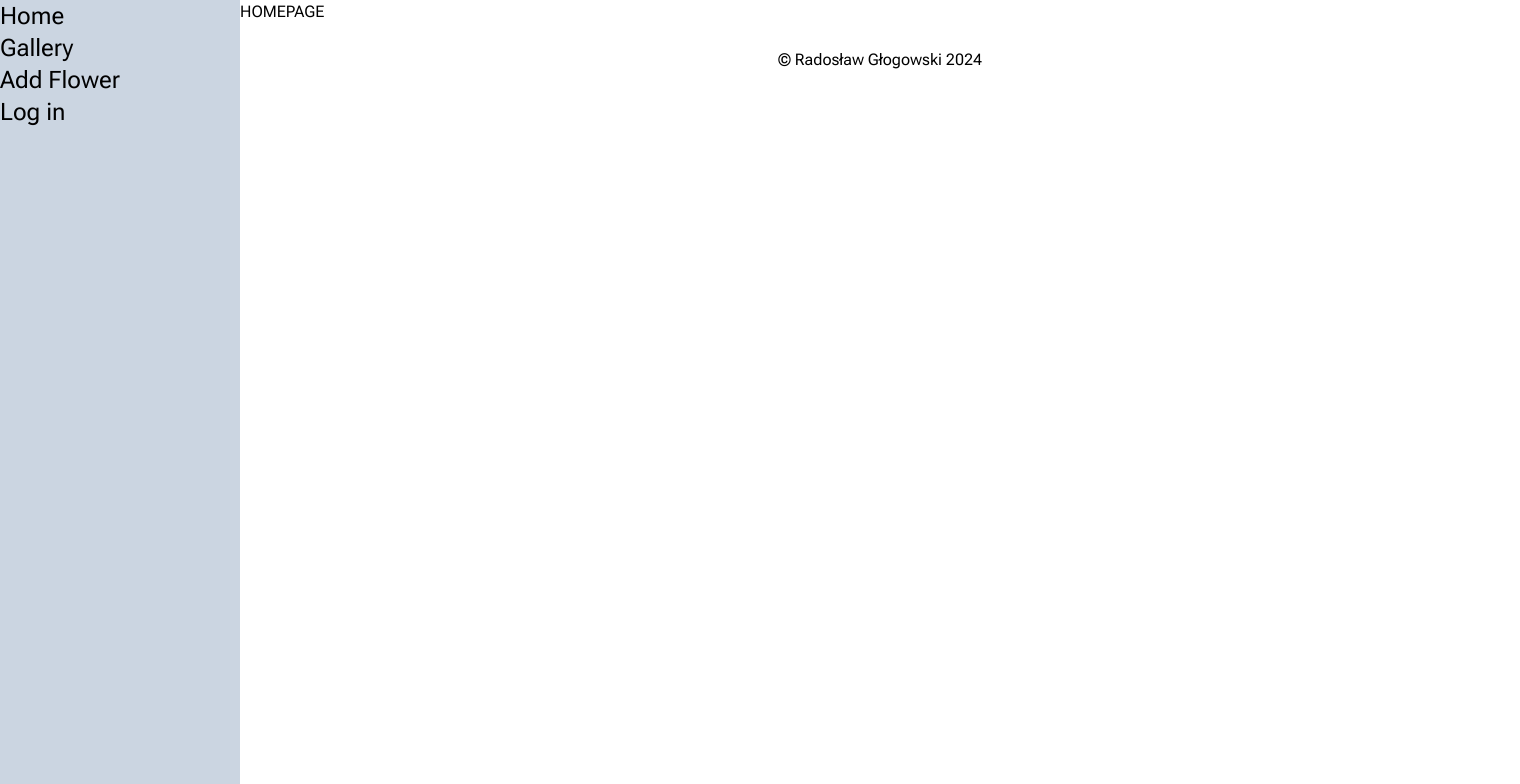
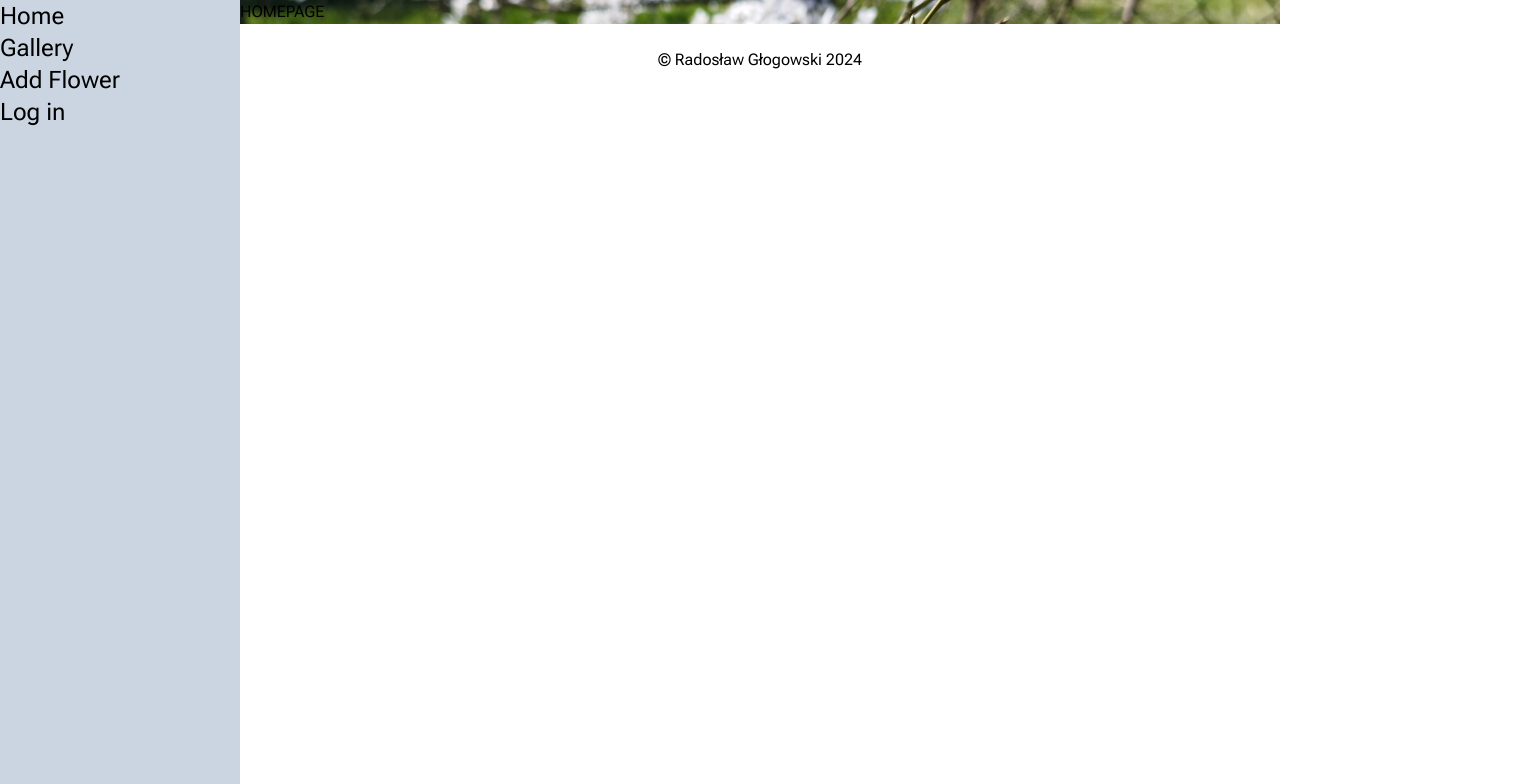
Before and after one commit to Coblexx/react-flowers, a React (Vite) app: page /home in a window 1280 px wide. Shown: the top 784 px of the page, 1520 px wide, since content can reach past the window. Built offline with nearby package versions, Linux system fonts and the light colour scheme; no server answers.

Commit message:
chore: add background image

```diff
--- a/src/Pages/Gallery/GalleryPage.tsx
+++ b/src/Pages/Gallery/GalleryPage.tsx
@@ -23,14 +23,18 @@ export default function GalleryPage() {
       <h1>Gallery</h1>
       <div>
         <ul className="flex gap-4">
-          {flowers.map((flower) => {
+          {flowers ? (
+            flowers.map((flower) => {
               return (
                 <div key={flower.id}>
                   <h3>{flower.name}</h3>
                   <p>{flower.desc}</p>
                 </div>
               );
-          })}
+            })
+          ) : (
+            <p>No flowers found</p>
+          )}
         </ul>
       </div>
     </div>
--- a/src/Pages/Home/HomePage.tsx
+++ b/src/Pages/Home/HomePage.tsx
@@ -1,6 +1,6 @@
 export default function HomePage() {
   return (
-    <div>
+    <div className="bg-image">
       <h1>HOMEPAGE</h1>
     </div>
   );
--- a/src/UI/AppLayout.tsx
+++ b/src/UI/AppLayout.tsx
@@ -9,7 +9,7 @@ export default function AppLayout() {
     <>
       <div className="flex min-h-screen">
         <Sidebar />
-        <div>
+        <div className="flex flex-col grow">
           <Outlet />
           <Footer />
         </div>
--- a/src/UI/Footer.tsx
+++ b/src/UI/Footer.tsx
@@ -1,6 +1,6 @@
 export default function Footer() {
   return (
-    <footer className="flex h-20 w-screen justify-center">
+    <footer className="flex h-20 w-full justify-center">
       <p className="p-6">© Radosław Głogowski 2024</p>
     </footer>
   );
--- a/src/index.css
+++ b/src/index.css
@@ -14,3 +14,8 @@
 body {
   font-family: "Roboto Flex", sans-serif;
 }
+
+.bg-image {
+  background-image: url("../public/bg-img.jpg");
+  background-size: cover;
+}
```
Also changed, not shown: public/bg-img.jpg (added). Lines whose indentation alone changed are shown as unchanged.
